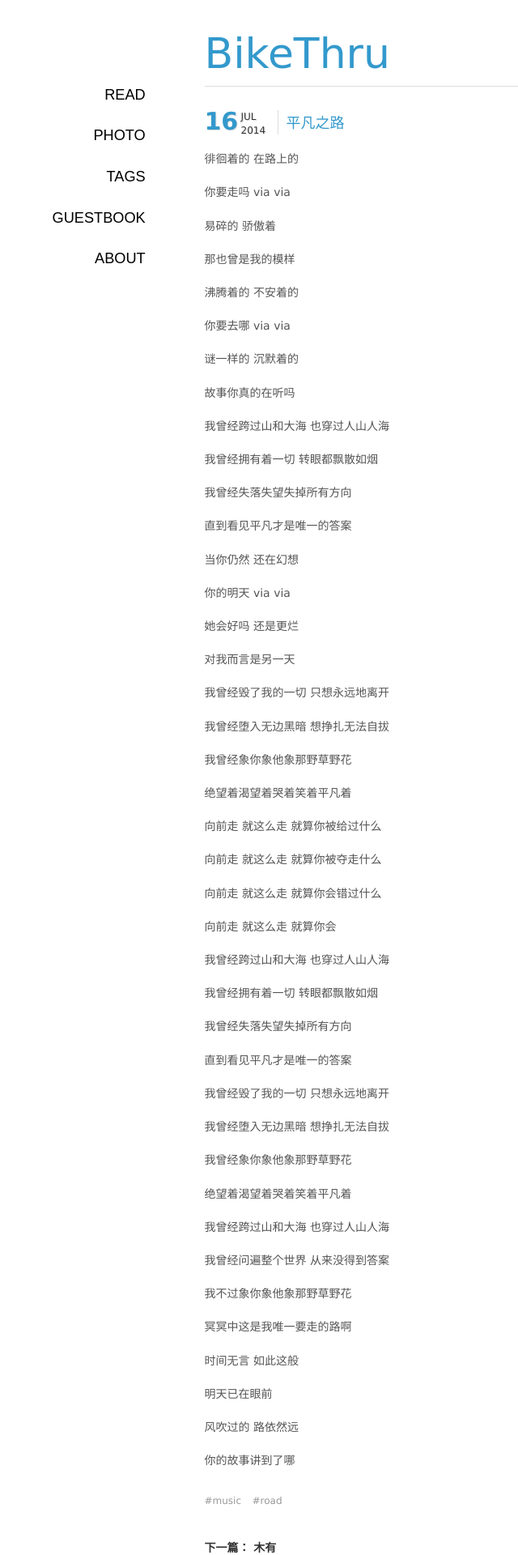
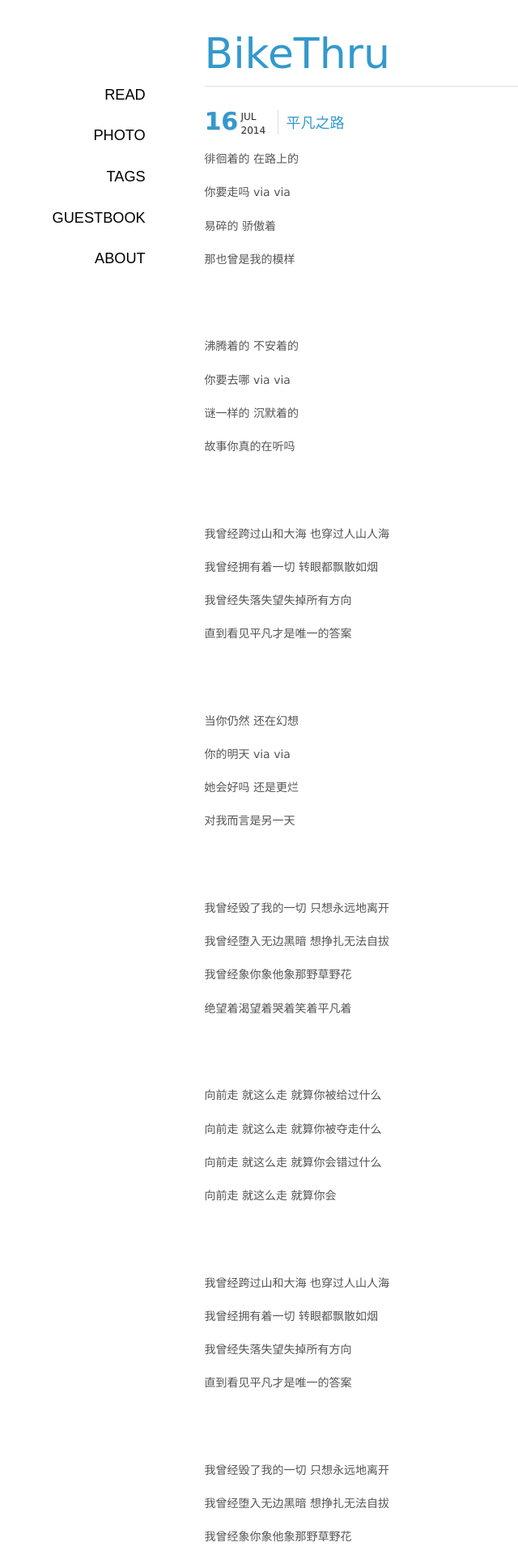
Before and after one commit to bikekoala/bikethru.com, a Jekyll site: the page built from _posts/2014-07-16-viavia.md, in a window 1280 px wide. Shown: the top 1920 px of the page at 81% size, without its empty margins (0-640 px from the left). Built offline with Jekyll 4.4.1, drawn with Linux system fonts in a browser that asks for light colours; nearby versions of some CDN libraries; some web fonts are replaced; Markdown is read by kramdown in place of the engine named in the settings.

Commit message:
add post

```diff
--- a/_posts/2014-07-16-viavia.md
+++ b/_posts/2014-07-16-viavia.md
@@ -13,7 +13,7 @@ categories: distraction
 
 那也曾是我的模样
 
-
+<br><br>
 
 沸腾着的 不安着的
 
@@ -23,9 +23,9 @@ categories: distraction
 
 故事你真的在听吗
 
-
 <!--more-->
 
+<br><br>
 
 我曾经跨过山和大海 也穿过人山人海
 
@@ -35,7 +35,7 @@ categories: distraction
 
 直到看见平凡才是唯一的答案
 
-
+<br><br>
 
 当你仍然 还在幻想
 
@@ -45,7 +45,7 @@ categories: distraction
 
 对我而言是另一天
 
-
+<br><br>
 
 我曾经毁了我的一切 只想永远地离开
 
@@ -55,7 +55,7 @@ categories: distraction
 
 绝望着渴望着哭着笑着平凡着
 
-
+<br><br>
 
 向前走 就这么走 就算你被给过什么
 
@@ -65,7 +65,7 @@ categories: distraction
 
 向前走 就这么走 就算你会
 
-
+<br><br>
 
 我曾经跨过山和大海 也穿过人山人海
 
@@ -75,7 +75,7 @@ categories: distraction
 
 直到看见平凡才是唯一的答案
 
-
+<br><br>
 
 我曾经毁了我的一切 只想永远地离开
 
@@ -85,7 +85,7 @@ categories: distraction
 
 绝望着渴望着哭着笑着平凡着
 
-
+<br><br>
 
 我曾经跨过山和大海 也穿过人山人海
 
@@ -95,7 +95,7 @@ categories: distraction
 
 冥冥中这是我唯一要走的路啊
 
-
+<br><br>
 
 时间无言 如此这般
 
@@ -105,6 +105,6 @@ categories: distraction
 
 你的故事讲到了哪
 
-[][1]
+![][1]
 
 [1]: http://bikethru.com/media/img/2014-07-16-viavia.png
```
Also changed, not shown: media/img/2014-07-16-viavia.png (added).
